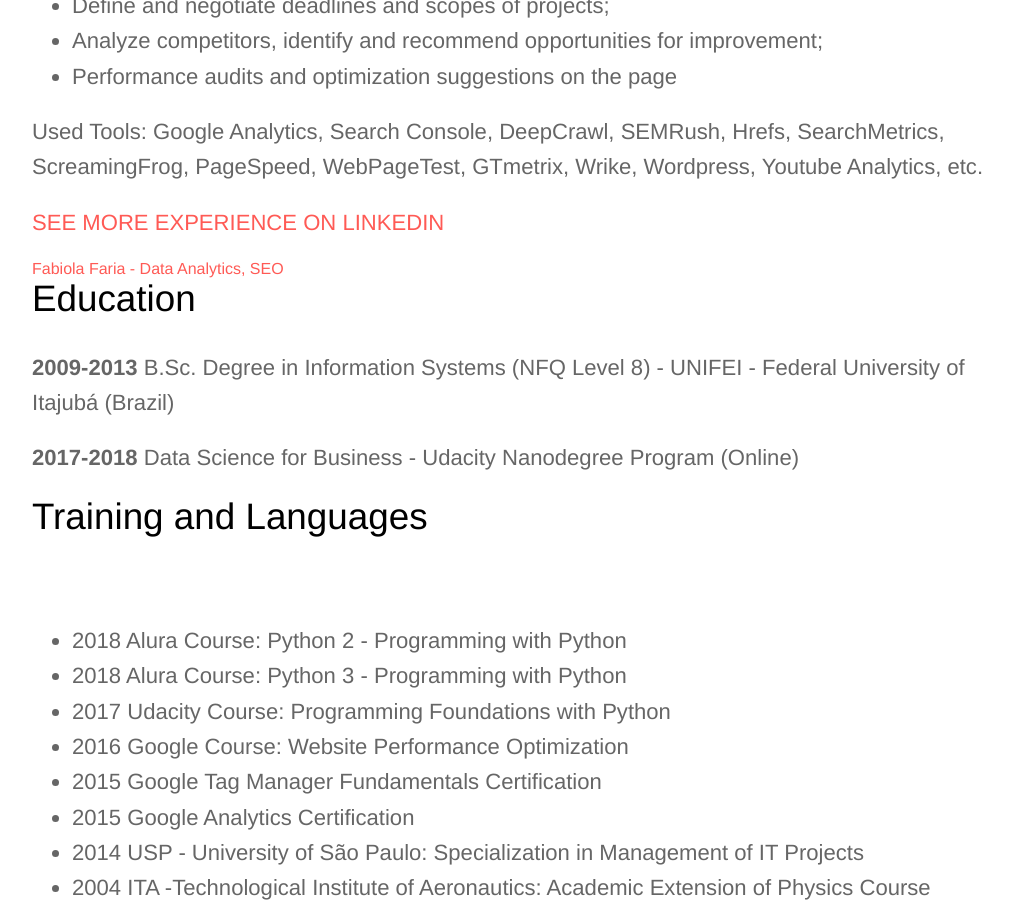
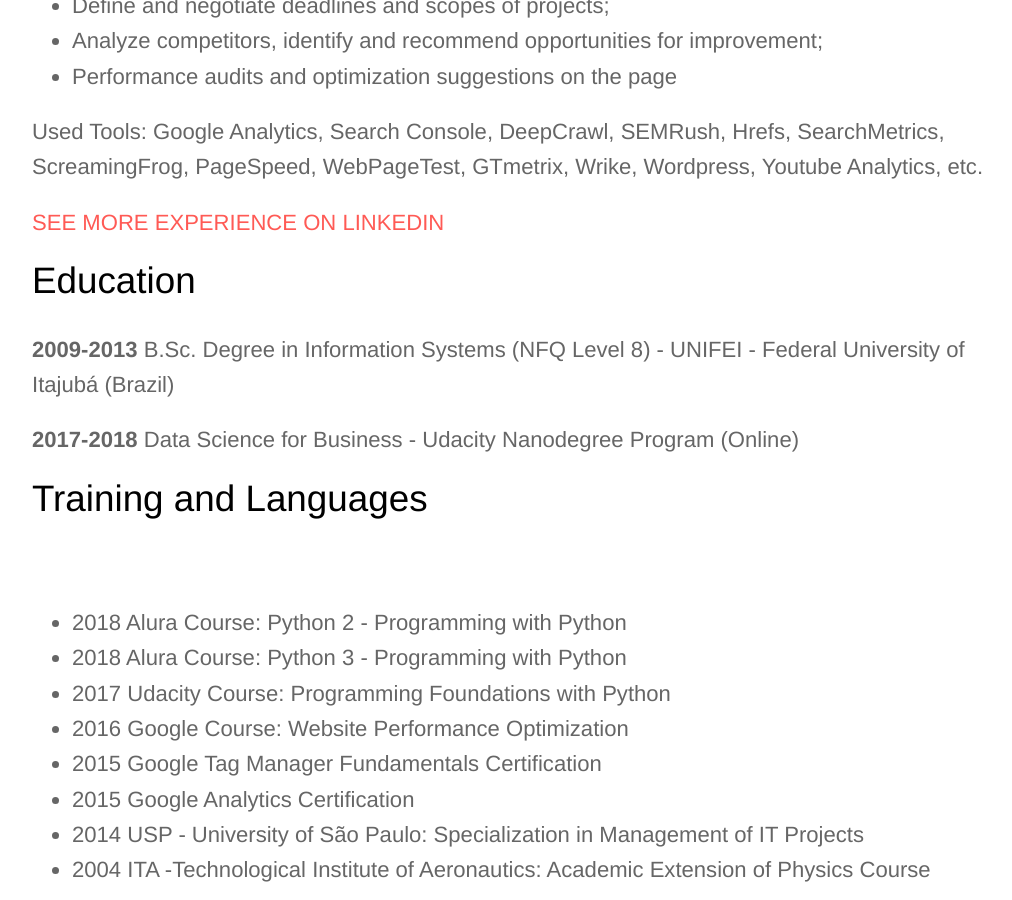
Before and after one commit to seoanalytics/seoanalytics.github.io, a Jekyll site: the page built from _consultoria/fabiola-faria-seo-data-specialist.md, in a window 1280 px wide and 900 px high, scrolled down 2744 px. Shown: the whole window, without its empty margins (108-1120 px from the left). Built offline with Jekyll 4.4.1, drawn with Linux system fonts in a browser that asks for light colours.

Commit message:
Updated '_consultoria/fabiola-faria-seo-data-specialist.md' via CloudCannon

```diff
--- a/_consultoria/fabiola-faria-seo-data-specialist.md
+++ b/_consultoria/fabiola-faria-seo-data-specialist.md
@@ -73,8 +73,6 @@
 
 [SEE MORE EXPERIENCE ON LINKEDIN](https://www.linkedin.com/in/fabiolafaria/){: target="_blank"}
 
-<div class="LI-profile-badge"  data-version="v1" data-size="large" data-locale="pt_BR" data-type="vertical" data-theme="light" data-vanity="fabiolafaria"><a class="LI-simple-link" href='https://ie.linkedin.com/in/fabiolafaria?trk=profile-badge'>Fabiola Faria - Data Analytics, SEO</a></div>
-
 ## Education
 
 **2009-2013** B.Sc. Degree in Information Systems (NFQ Level 8) - UNIFEI - Federal University of Itajub&aacute; (Brazil)
```
